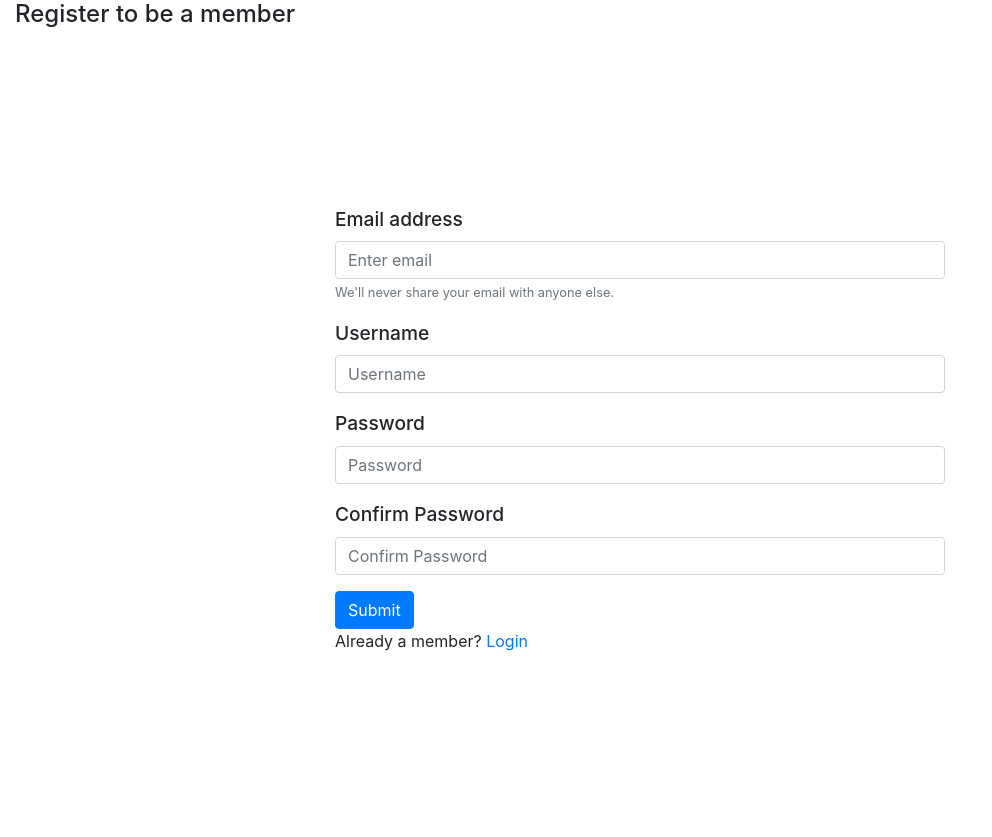
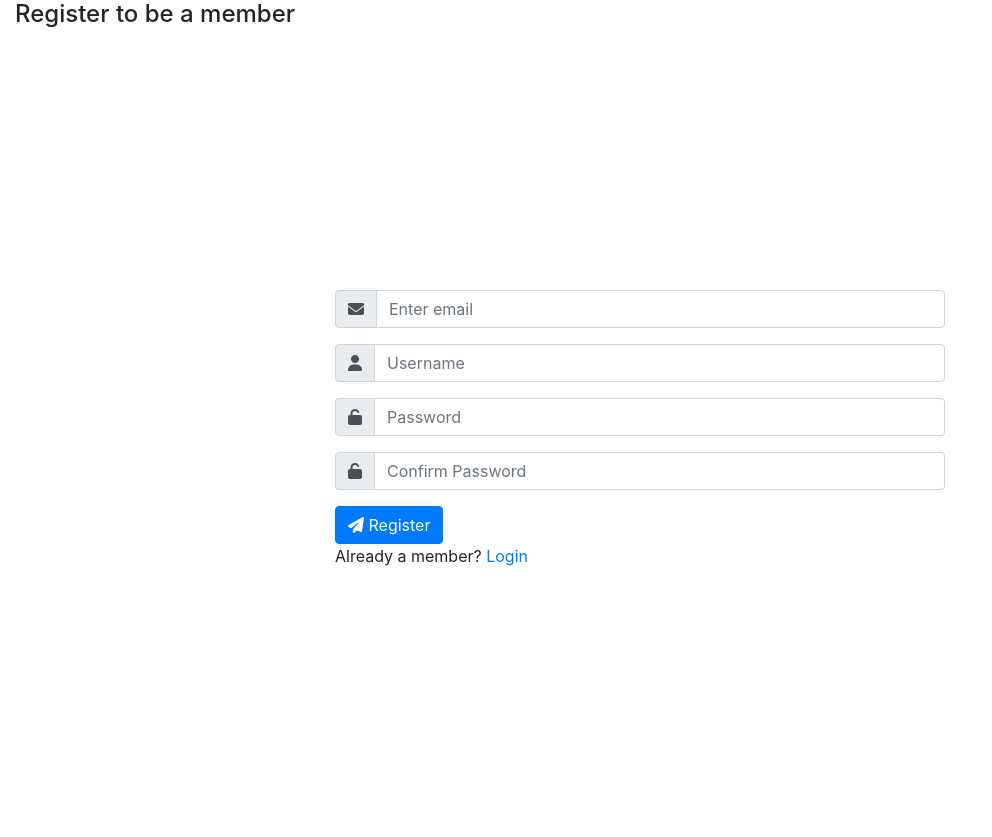
Before and after one commit to ealpha072/PHP-Library, a PHP site: page /registration.php in a window 1280 px wide. Shown: the whole page, without its empty margins (0-992 px from the left). Run offline with PHP 8.4, Linux system fonts and the light colour scheme; some libraries are stand-ins or nearby versions.

Commit message:
Icons added to input fields

```diff
--- a/index.php
+++ b/index.php
@@ -49,8 +49,8 @@
             My Profile
             </button>
             <div class="dropdown-menu" aria-labelledby="dropdownMenuButton">
-              <a class="dropdown-item" href="#"><i class="fa fa-user" aria-hidden="true"></i> View Profile</a>
-              <a class="dropdown-item" href="#"><i class="fa fa-unlock" aria-hidden="true"></i> Password</a>
+              <a class="dropdown-item" href="profile.php"><i class="fa fa-user" aria-hidden="true"></i> View Profile</a>
+              <a class="dropdown-item" href="reset.php"><i class="fa fa-unlock" aria-hidden="true"></i> Password</a>
               <a class="dropdown-item" href="logout.php"><i class="fa fa-sign-out" aria-hidden="true"></i> Logout</a>
             </div>
           </div>
--- a/registration.php
+++ b/registration.php
@@ -8,24 +8,35 @@
   <div class="col-10 col-md-8 col-lg-6">
     <div class="reg-form">
       <form action="registration.php" method="post">
-        <div class="form-group">
-          <label for="email">Email address</label>
+        <div class="form-group input-group mb-3">
+          <!--<label for="email">Email address</label>-->
+          <div class="input-group-prepend">
+            <span class="input-group-text" id="basic-addon1"><i class="fa fa-envelope" aria-hidden="true"></i></span>
+          </div>
           <input type="email" class="form-control" id="email" aria-describedby="emailHelp" placeholder="Enter email" name="email">
-          <small id="emailHelp" class="form-text text-muted">We'll never share your email with anyone else.</small>
         </div>
-        <div class="form-group">
-          <label for="username">Username</label>
+        <div class="form-group input-group mb-3">
+          <!--<label for="username">Username</label>-->
+          <div class="input-group-prepend">
+            <span class="input-group-text" id="basic-addon1"><i class="fa fa-user" aria-hidden="true"></i></span>
+          </div>
           <input type="text" class="form-control" id="username" placeholder="Username" name="username">
         </div>
-        <div class="form-group">
-          <label for="password">Password</label>
+        <div class="form-group input-group mb-3">
+          <!--<label for="password">Password</label>-->
+          <div class="input-group-prepend">
+            <span class="input-group-text" id="basic-addon1"><i class="fa fa-unlock" aria-hidden="true"></i></span>
+          </div>
           <input type="password" class="form-control" id="password" placeholder="Password" name="password_1">
         </div>
-        <div class="form-group">
-          <label for="password">Confirm Password</label>
+        <div class="form-group input-group mb-3">
+          <!--<label for="password">Confirm Password</label>-->
+          <div class="input-group-prepend">
+            <span class="input-group-text" id="basic-addon1"><i class="fa fa-unlock" aria-hidden="true"></i></span>
+          </div>
           <input type="password" class="form-control" id="" placeholder="Confirm Password" name="password_2">
         </div>
-        <button type="submit" class="btn btn-primary" name="register">Submit</button>
+        <button type="submit" class="btn btn-primary" name="register"><i class="fa fa-paper-plane" aria-hidden="true"></i> Register</button>
       </form>
       <div class="login">
         <p>Already a member? <a href="login.php">Login</a></p>
```
Also changed, not shown: reset.php (+16 -7 lines).
